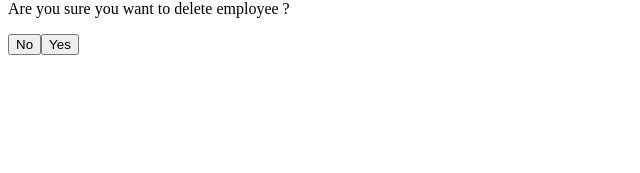
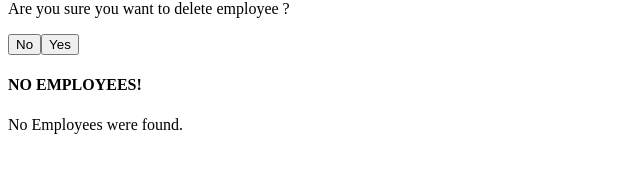
Before and after one commit to Mohamad-Yehya-Shahbour/EmployeeManagerApp_Angular, an Angular app: page / in a window 1280 px wide. Shown: the part 609-782 px from the top of the page, without its empty margins (0-640 px from the left). Built offline with nearby package versions, Linux system fonts and the light colour scheme; no server answers.

Commit message:
add notification for no employees

```diff
--- a/src/app/app.component.html
+++ b/src/app/app.component.html
@@ -152,10 +152,12 @@
     </div>
   </div>
 
+</div>
 
-
-
-
-
-
+<!-- Notification for no employees -->
+<div *ngIf="employees?.length == 0" class="col-lg-12 col-md-12 col-xl-12">
+  <div class="alert alert-info" role="alert">
+    <h4 class="alert-heading">NO EMPLOYEES!</h4>
+    <p>No Employees were found.</p>
+  </div>
 </div>
```
